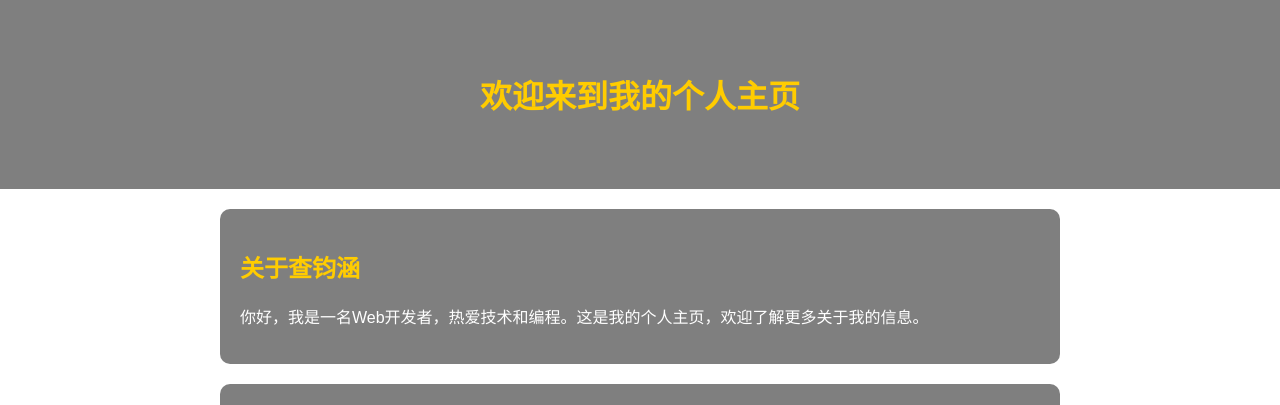
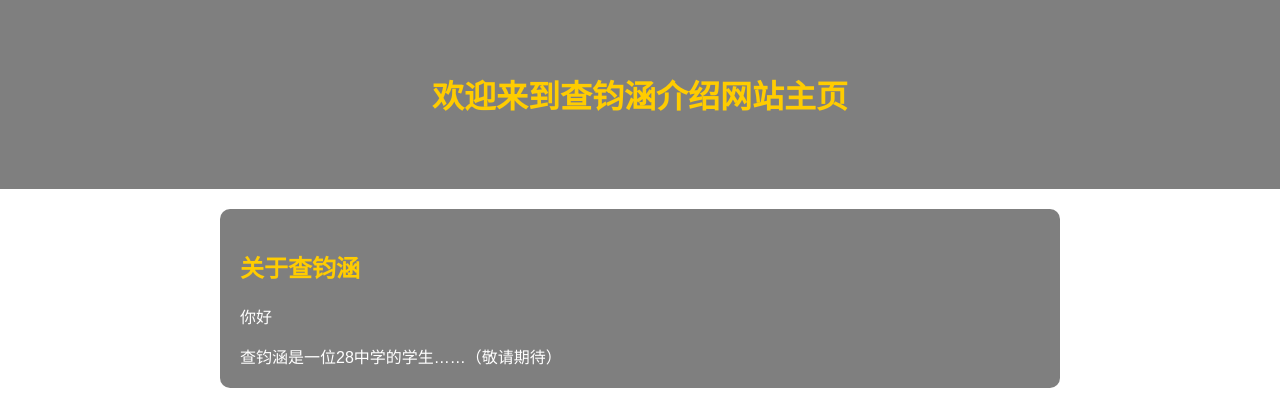
Before and after one commit to shuyuantian/Zha-website.github.io, a plain HTML site: page index.html in a window 1280 px wide. Shown: the top 405 px of the page. Drawn offline with Linux system fonts and the light colour scheme.

Commit message:
Update index.html

```diff
--- a/index.html
+++ b/index.html
@@ -8,11 +8,12 @@
 </head>
 <body>
     <header>
-        <h1>欢迎来到我的个人主页</h1>
+        <h1>欢迎来到查钧涵介绍网站主页</h1>
     </header>
     <section class="introduction">
         <h2>关于查钧涵</h2>
-        <p>你好，我是一名Web开发者，热爱技术和编程。这是我的个人主页，欢迎了解更多关于我的信息。</p>
+        <p>你好</p>
+        <p1>查钧涵是一位28中学的学生……（敬请期待）</p1>
     </section>
     <section class="gallery">
         <h2>图片展示</h2>
```
